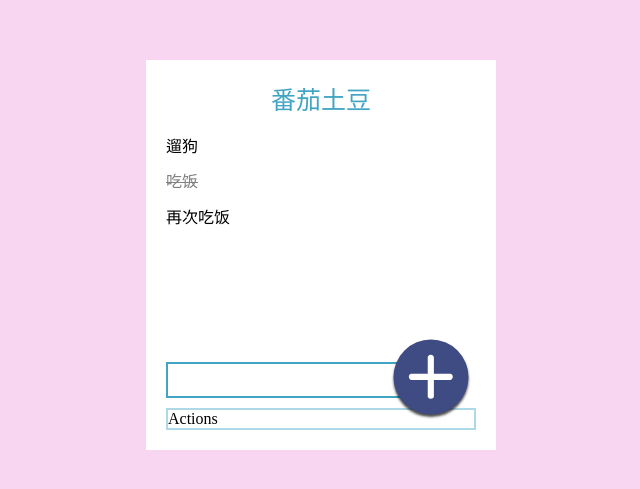
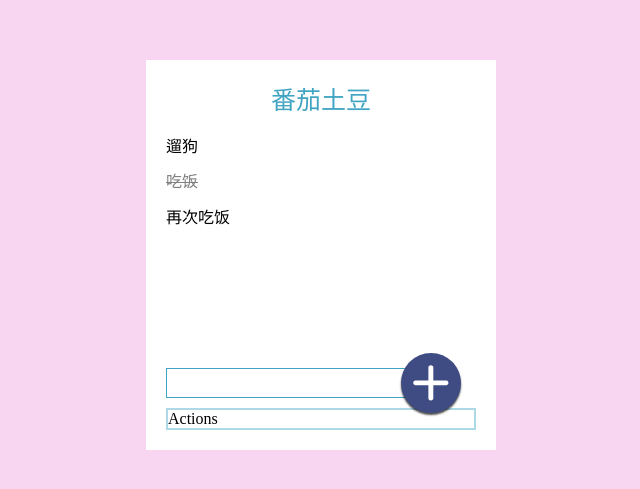
Before and after one commit to haoqicat/vtodo, a Vue app: page / in a window 1280 px wide. Shown: the part 145-634 px from the top of the page, without its empty margins (319-959 px from the left). Built offline with nearby package versions, Linux system fonts and the light colour scheme.

Commit message:
form smaller

```diff
--- a/src/components/Form.vue
+++ b/src/components/Form.vue
@@ -37,11 +37,11 @@ export default {
   margin-right: 30px;
   display: flex;
   input {
-    line-height: 30px;
+    line-height: 25px;
     font-size: 17px;
     flex-grow: 1;
     padding-left: 5px;
-    border: 2px solid $accent-blue;
+    border: 1px solid $accent-blue;
     &:focus {
       outline: none;
     }
@@ -54,7 +54,7 @@ export default {
     background-color: $accent-dark;
     color: white;
     box-shadow: 0px 1px 1px rgba(0, 0, 0, 0.7);
-    transform: scale(2.5);
+    transform: scale(2);
     &:focus {
       outline: none;
     }
```
